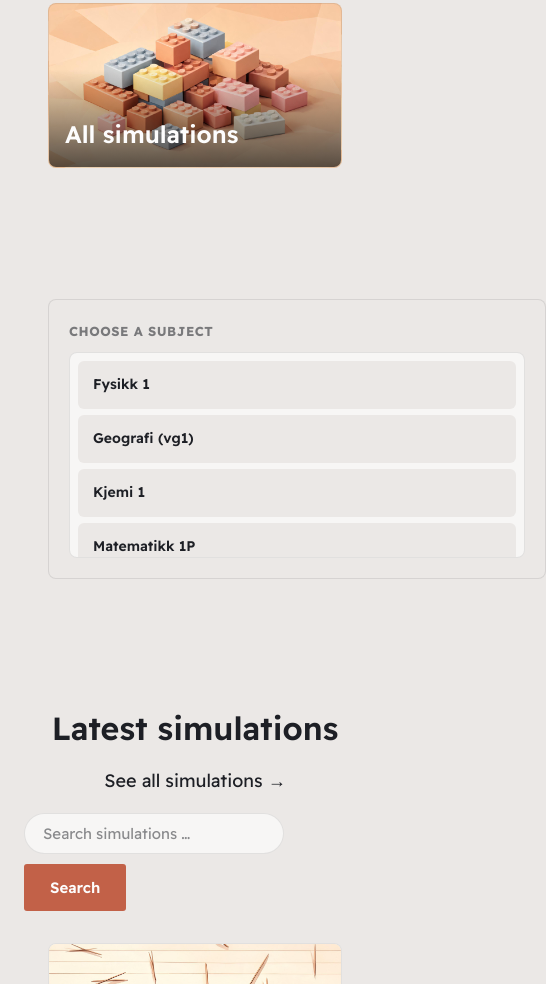
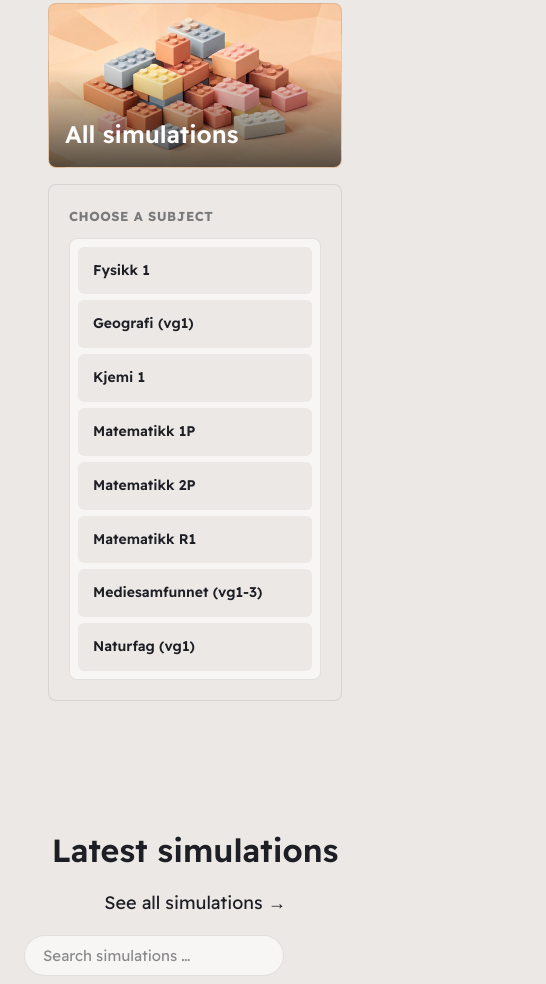
Before and after one commit to vidarsko/website_skolesim_no, a plain HTML site: page index.html in a window 390 px wide. Shown: the part 1557-2541 px from the top of the page, 546 px wide, since content can reach past the window. Drawn offline with Linux system fonts and the light colour scheme.

Commit message:
Deploy from vidarsko/skolesim_website_builder@637639d15c93f4763995e5e74e3de50b13922069

```diff
--- a/css/style.css
+++ b/css/style.css
@@ -624,9 +624,13 @@ html[data-theme="dark"] .hero-stat--wave .hero-wave { background-image: url("/me
 
 @media (max-width: 780px) {
   h1 { font-size: 40px; }
-  .tile-grid { grid-template-columns: repeat(2, 1fr); }
+  /* auto rows: 1fr rows would all stretch to the tallest tile (the 280px panel), leaving a gap
+     under the 16:9 image tile. */
+  .tile-grid { grid-template-columns: repeat(2, 1fr); grid-auto-rows: auto; }
   .tile--featured { grid-column: span 2; grid-row: span 1; aspect-ratio: 16/9; }
-  .tile--panel { grid-column: span 2; grid-row: span 1; min-height: 280px; }
+  /* aspect-ratio off: with 16:9 inherited from .tile--featured, min-height 280px forced the
+     width to 280×16/9 ≈ 498px, so the box bled past the right edge on phones. */
+  .tile--panel { grid-column: span 2; grid-row: span 1; min-height: 280px; aspect-ratio: auto; }
   .posts-grid { grid-template-columns: 1fr; }
   .header-right { width: 100%; justify-content: space-between; }
 }
```
